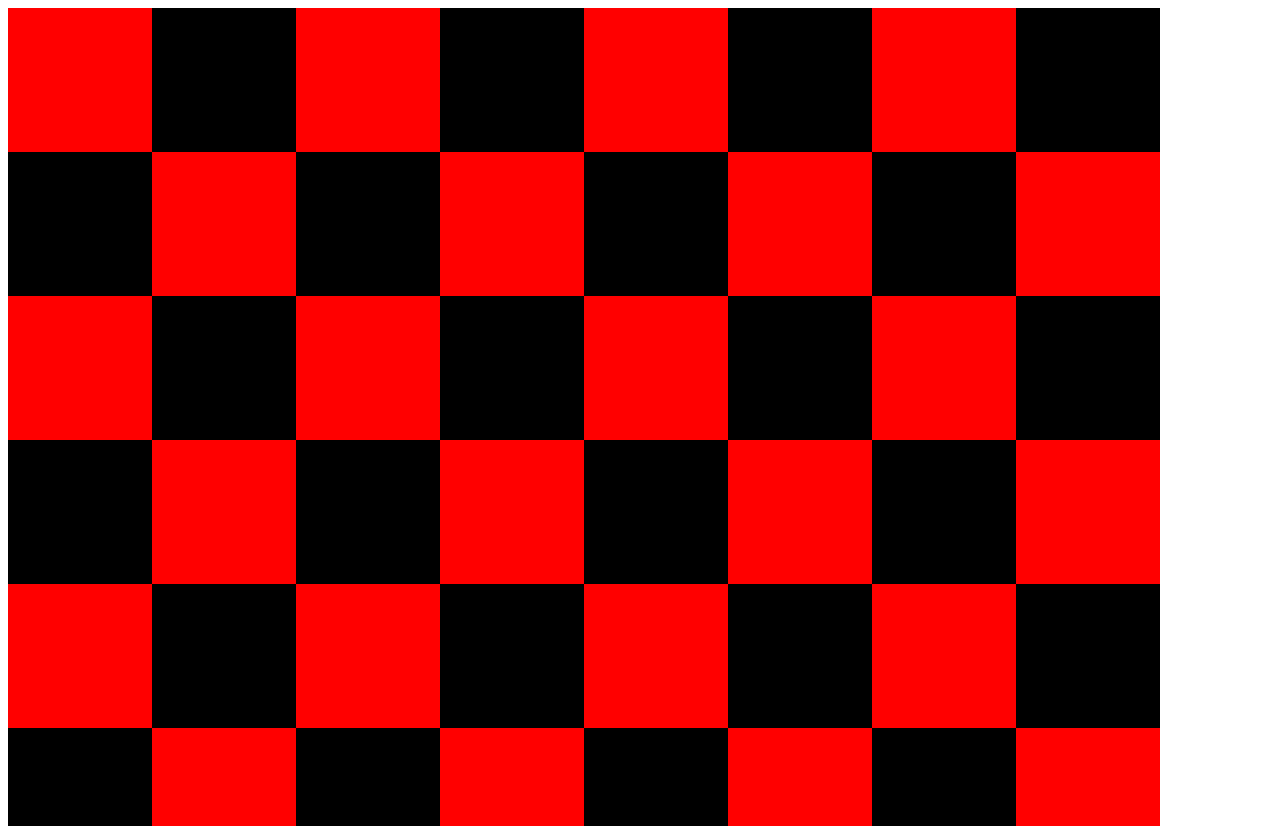
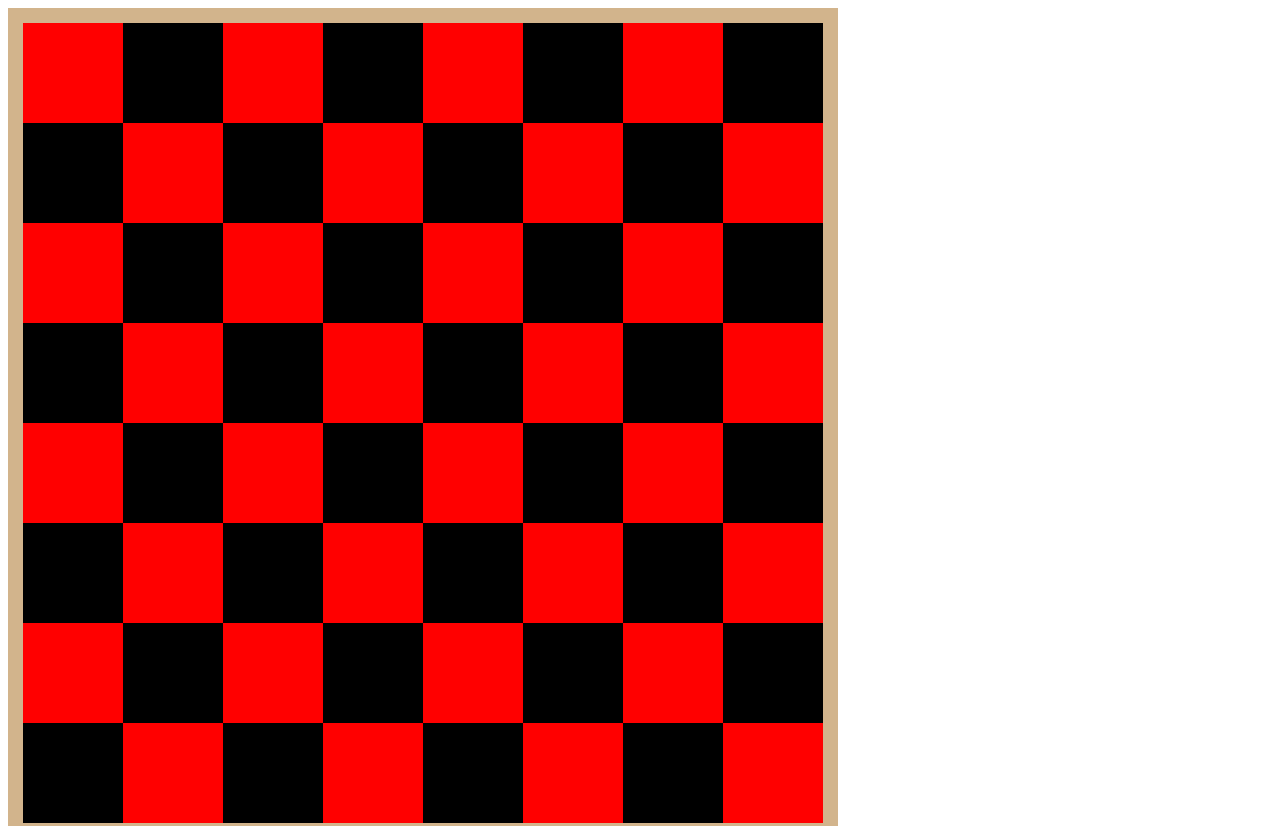
Before and after one commit to beverlyjonesyahia/checker-board, a plain HTML site: page greg-cb.html in a window 1280 px wide. Shown: the top 826 px of the page. Drawn offline with Linux system fonts and the light colour scheme; files that its build step writes are made by us from their sources.

Commit message:
tracked files2

```diff
--- a/css/greg.css
+++ b/css/greg.css
@@ -4,15 +4,19 @@
     height: 800px;
     display: flex;
     flex-direction: column;
+    border: 15px solid tan;
+    justify-content: space-between;
   }
 
   .row {
     display: flex;
+    justify-content: space-between;
     flex: 1;
   }
 
   .space {
     flex: 1;
+
   }
 
   .red {
--- a/greg-cb.html
+++ b/greg-cb.html
@@ -1,7 +1,7 @@
 <!DOCTYPE html>
 <html lang="en">
   <head>
-    <link rel="stylesheet" href="style.css" />
+    <link rel="stylesheet" href="css/greg.css" />
     <title>Checkers - Flexbox</title>
   </head>
   <body>
```
